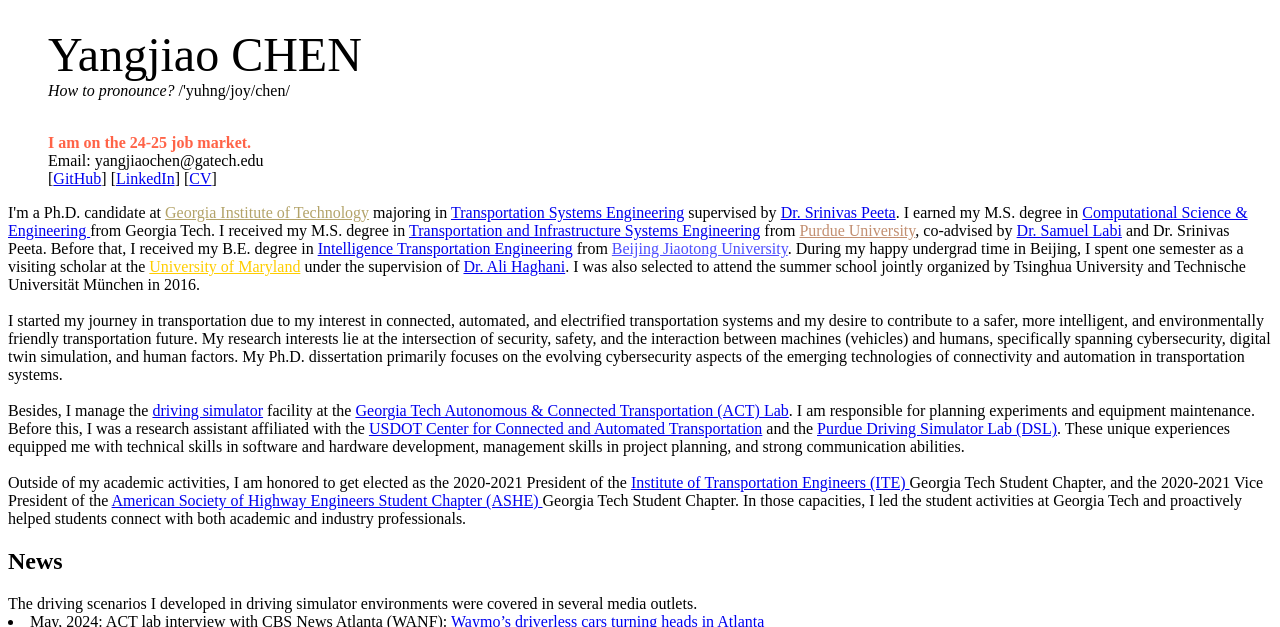
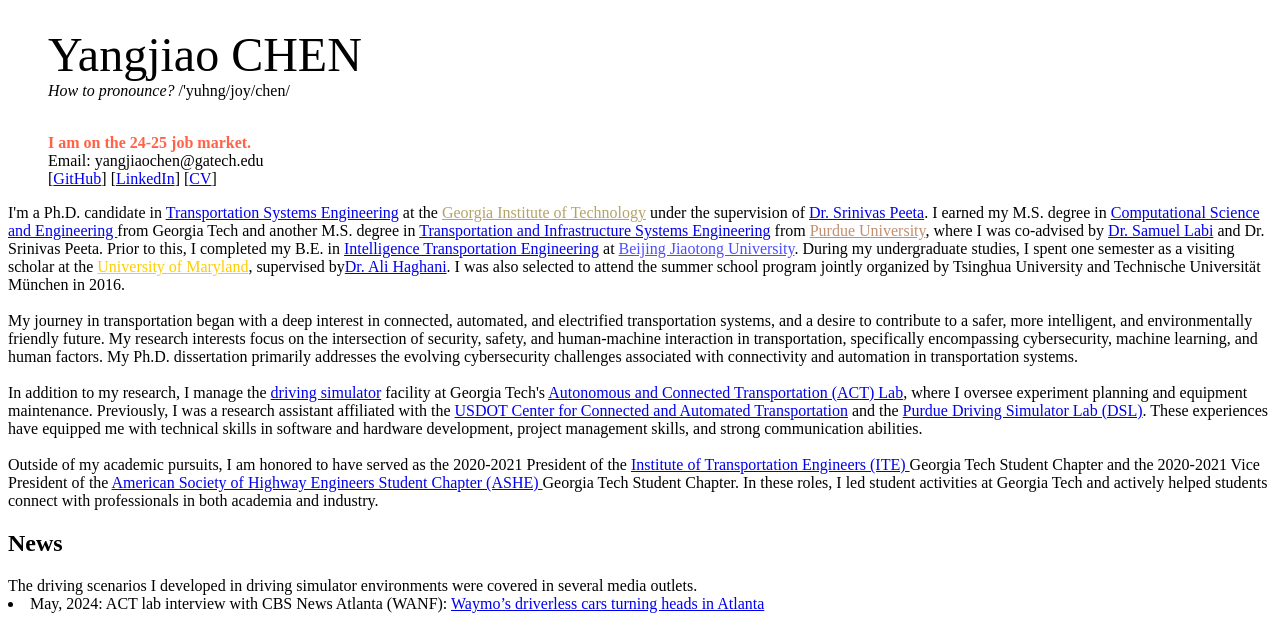
Before and after one commit to YangjiaoChen/YangjiaoChen.github.io, a Jekyll site: the page built from index.html, in a window 1280 px wide and 900 px high, scrolled down 431 px, cut to the strip 56-683 px from the top of the window. Built offline with Jekyll 4.4.1, drawn with Linux system fonts in a browser that asks for light colours.

Commit message:
Update index.html

```diff
--- a/index.html
+++ b/index.html
@@ -115,30 +115,27 @@ title: "Yangjiao Chen"
 </div>
 <div class="col-md-11">
 <p>
-I'm a Ph.D. candidate at <a href="https://www.gatech.edu" target="_blank" style="color:rgb(179,163,105)">Georgia Institute of Technology</a>
-majoring in <a href="https://prod.ce.gatech.edu/academics/groups/transportation" target="_blank">Transportation Systems Engineering</a>
-supervised by <a href="https://ce.gatech.edu/directory/person/srinivas-peeta" target="_blank">Dr. Srinivas Peeta</a>.
-I earned my M.S. degree in <a href="https://cse.gatech.edu" target="_blank">Computational Science & Engineering </a> from Georgia Tech.
-I received my M.S. degree in <a href="https://engineering.purdue.edu/CE/Academics/Groups/Transportation" target="_blank">Transportation and Infrastructure Systems Engineering</a>
-from <a href="https://www.purdue.edu" target="_blank" style="color:rgb(194,142,112)">Purdue University</a>, co-advised by <a href="https://engineering.purdue.edu/CE/People/ptProfile?resource_id=2416" target="_blank">Dr. Samuel Labi</a>
-and Dr. Srinivas Peeta. Before that, I received my B.E. degree in <a href="http://en.trans.bjtu.edu.cn" target="_blank">Intelligence Transportation Engineering</a> from <a href="http://en.njtu.edu.cn" target="_blank"  style="color:rgb(77,77,255)">Beijing Jiaotong University</a>.
-During my happy undergrad time in Beijing, I spent one semester as a visiting scholar at the <a href="https://umd.edu" target="_blank"  style="color:rgb(255,205,0)"> University of Maryland</a> under the supervision of <a href="https://cee.umd.edu/clark/faculty/269/Ali-Haghani" target="_blank">Dr. Ali Haghani</a>.
-I was also selected to attend the summer school jointly organized by Tsinghua University and Technische Universität München in 2016.
+I'm a Ph.D. candidate in <a href="https://prod.ce.gatech.edu/academics/groups/transportation" target="_blank">Transportation Systems Engineering</a> at the <a href="https://www.gatech.edu" target="_blank" style="color:rgb(179,163,105)">Georgia Institute of Technology</a>
+under the supervision of <a href="https://ce.gatech.edu/directory/person/srinivas-peeta" target="_blank">Dr. Srinivas Peeta</a>.
+I earned my M.S. degree in <a href="https://cse.gatech.edu" target="_blank">Computational Science and Engineering </a> from Georgia Tech and another M.S. degree in <a href="https://engineering.purdue.edu/CE/Academics/Groups/Transportation" target="_blank">Transportation and Infrastructure Systems Engineering</a>
+from <a href="https://www.purdue.edu" target="_blank" style="color:rgb(194,142,112)">Purdue University</a>, where I was co-advised by <a href="https://engineering.purdue.edu/CE/People/ptProfile?resource_id=2416" target="_blank">Dr. Samuel Labi</a>
+and Dr. Srinivas Peeta. Prior to this, I completed my B.E. in <a href="http://en.trans.bjtu.edu.cn" target="_blank">Intelligence Transportation Engineering</a> at <a href="http://en.njtu.edu.cn" target="_blank"  style="color:rgb(77,77,255)">Beijing Jiaotong University</a>.
+During my undergraduate studies, I spent one semester as a visiting scholar at the <a href="https://umd.edu" target="_blank"  style="color:rgb(255,205,0)"> University of Maryland</a>, supervised by<a href="https://cee.umd.edu/clark/faculty/269/Ali-Haghani" target="_blank">Dr. Ali Haghani</a>.
+I was also selected to attend the summer school program jointly organized by Tsinghua University and Technische Universität München in 2016.
 <br />
 <br />
-I started my journey in transportation due to my interest in connected, automated, and electrified transportation systems and my desire to contribute to a safer, more intelligent, and environmentally friendly transportation future. My research interests lie at the intersection of security, safety, and the interaction between machines (vehicles) and humans, specifically spanning cybersecurity, digital twin simulation, and human factors.
-My Ph.D. dissertation primarily focuses on the evolving cybersecurity aspects of the emerging technologies of connectivity and automation in transportation systems.
+My journey in transportation began with a deep interest in connected, automated, and electrified transportation systems, and a desire to contribute to a safer, more intelligent, and environmentally friendly future. My research interests focus on the intersection of security, safety, and human-machine interaction in transportation, specifically encompassing cybersecurity, machine learning, and human factors. My Ph.D. dissertation primarily addresses the evolving cybersecurity challenges associated with connectivity and automation in transportation systems.
 <br />
 <br />
-Besides, I manage the <a href="https://sites.gatech.edu/actlab/facility/" target="_blank">driving simulator</a> facility at the <a href="https://sites.gatech.edu/actlab/" target="_blank">Georgia Tech Autonomous & Connected Transportation (ACT) Lab</a>.
-I am responsible for planning experiments and equipment maintenance. Before this, I was a research assistant affiliated with the <a href="https://engineering.purdue.edu/~peeta/centers.php" target="_blank">USDOT Center for Connected and Automated Transportation</a> and
+In addition to my research, I manage the <a href="https://sites.gatech.edu/actlab/facility/" target="_blank">driving simulator</a> facility at Georgia Tech's <a href="https://sites.gatech.edu/actlab/" target="_blank">Autonomous and Connected Transportation (ACT) Lab</a>,
+where I oversee experiment planning and equipment maintenance. Previously, I was a research assistant affiliated with the <a href="https://engineering.purdue.edu/~peeta/centers.php" target="_blank">USDOT Center for Connected and Automated Transportation</a> and
 	the <a href="https://engineering.purdue.edu/CCE/Media/Impact/2015-Fall/getting-data-on-drivers-the-nextrans-driving-simulator-laboratory" target="_blank">Purdue Driving Simulator Lab (DSL)</a>.
-	These unique experiences equipped me with technical skills in software and hardware development, management skills in project planning, and strong communication abilities.
+	 These experiences have equipped me with technical skills in software and hardware development, project management skills, and strong communication abilities.
 <br />
 <br />
-Outside of my academic activities, I am honored to get elected as the 2020-2021 President of the <a href="https://ite.ce.gatech.edu" target="_blank">Institute of Transportation Engineers (ITE) </a> Georgia Tech Student Chapter,
-and the 2020-2021 Vice President of the <a href="https://georgia.ashe.pro" target="_blank">American Society of Highway Engineers Student Chapter (ASHE) </a> Georgia Tech Student Chapter.
-In those capacities, I led the student activities at Georgia Tech and proactively helped students connect with both academic and industry professionals.
+Outside of my academic pursuits, I am honored to have served as the 2020-2021 President of the <a href="https://ite.ce.gatech.edu" target="_blank">Institute of Transportation Engineers (ITE) </a> Georgia Tech Student Chapter and
+the 2020-2021 Vice President of the <a href="https://georgia.ashe.pro" target="_blank">American Society of Highway Engineers Student Chapter (ASHE) </a> Georgia Tech Student Chapter.
+In these roles, I led student activities at Georgia Tech and actively helped students connect with professionals in both academia and industry.
 </p>
 
 <h2> News </h2>
```
